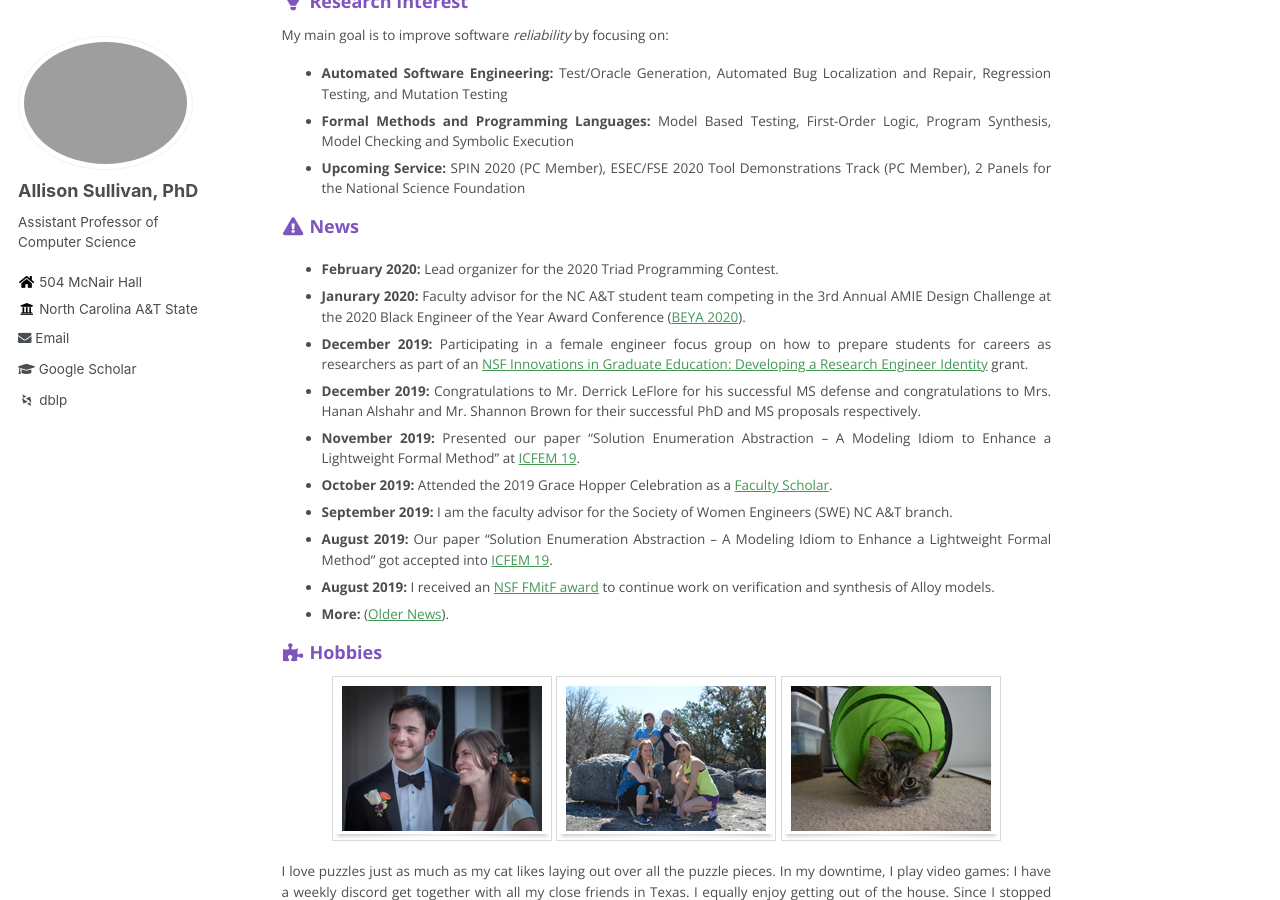
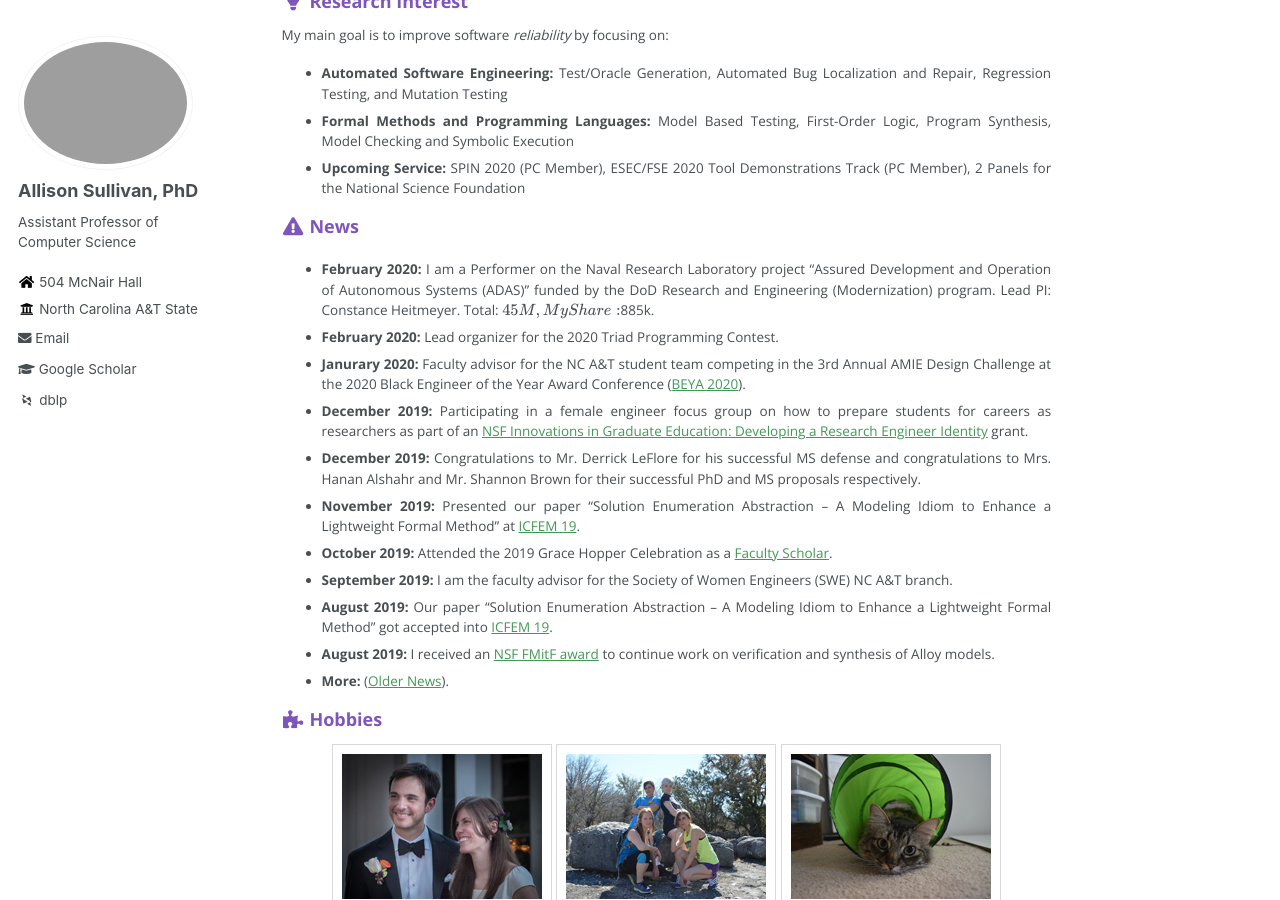
Before and after one commit to Allisonius/allisonius.github.io, a Jekyll site: the page built from _pages/about.md, in a window 1280 px wide and 900 px high, scrolled down 350 px. Built offline with Jekyll 4.4.1, drawn with Linux system fonts in a browser that asks for light colours; some web fonts are replaced; formulas are drawn with MathJax 3.

Commit message:
Update about.md

```diff
--- a/_pages/about.md
+++ b/_pages/about.md
@@ -28,6 +28,7 @@ Checking and Symbolic Execution
  * **Upcoming Service:** SPIN 2020 (PC Member), ESEC/FSE 2020 Tool Demonstrations Track (PC Member), 2 Panels for the National Science Foundation
 
 ### <i class="fa fa-fw fa-exclamation-triangle" aria-hidden="true"></i> News
+* **February 2020:** I am a Performer on the Naval Research Laboratory project "Assured Development and Operation of Autonomous Systems (ADAS)" funded by the DoD Research and Engineering (Modernization) program. Lead PI: Constance Heitmeyer. Total: $45M, My Share: $885k.
 * **February 2020:** Lead organizer for the 2020 Triad Programming Contest.
 * **Janurary 2020:** Faculty advisor for the NC A&T student team competing in the 3rd Annual AMIE Design Challenge at the 2020 Black Engineer of the Year Award Conference ([BEYA 2020](https://s4.goeshow.com/ccgroup/beyastem/2020/index.cfm)).
  * **December 2019:** Participating in a female engineer focus group on how to prepare students for careers as researchers as part of an  [NSF Innovations in Graduate Education: Developing a Research Engineer Identity](https://www.nsf.gov/awardsearch/showAward?AWD_ID=1856346&HistoricalAwards=false) grant.
```
